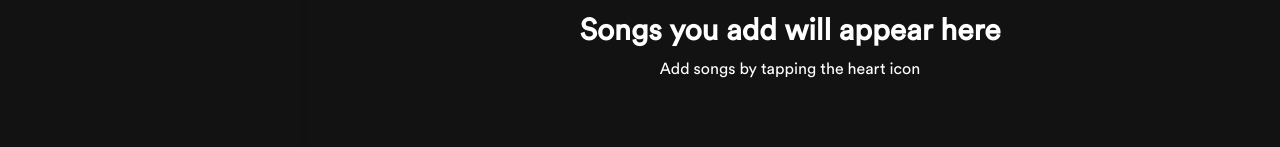
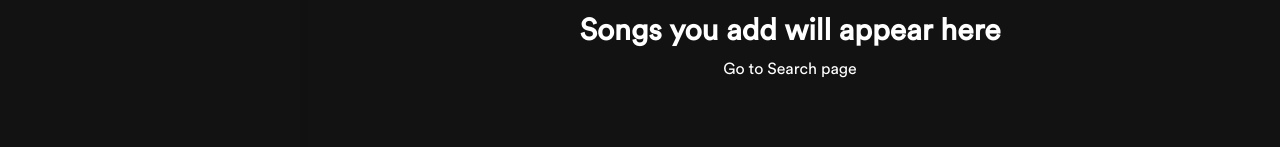
Before and after one commit to Darlington-John/Darlington-Spotify, a React (Create React App) app: page /CreatedPlaylist/1 in a window 1280 px wide. Shown: the part 411-558 px from the top of the page. Built offline with nearby package versions, Linux system fonts and the light colour scheme.

Commit message:
Final Commit

```diff
--- a/src/Pages/CreatedPlaylist/CreatedPlaylistPageBody.jsx
+++ b/src/Pages/CreatedPlaylist/CreatedPlaylistPageBody.jsx
@@ -1,5 +1,5 @@
 import React, { useState, useEffect, useRef } from 'react';
-
+import { Link } from 'react-router-dom';
 import { useParams, useLocation } from 'react-router-dom';
 import SideBar from '../../Components/Sidebar';
 import NavBar, { MobileNavbar } from '../../Components/Navbar';
@@ -226,9 +226,10 @@ const CreatedPlaylistPageBody = () => {
                       <h1 className="font-bold text-3xl">
                         Songs you add will appear here
                       </h1>
-                      <h1 className="text-base">
-                        Add songs by tapping the heart icon
-                      </h1>
+
+                      <Link to="/SearchPage">
+                        <h1 className="text-base">Go to Search page</h1>
+                      </Link>
                     </div>
                   )}
                 </div>
@@ -268,9 +269,9 @@ const CreatedPlaylistPageBody = () => {
                       <h1 className="font-bold text-3xl">
                         Songs you add will appear here
                       </h1>
-                      <h1 className="text-base">
-                        Add songs by tapping the heart icon
-                      </h1>
+                      <Link to="/SearchPage">
+                        <h1 className="text-base">Go to Search page</h1>
+                      </Link>
                     </div>
                   )}
                 </div>
@@ -312,9 +313,9 @@ const CreatedPlaylistPageBody = () => {
                       <h1 className="font-bold text-3xl">
                         Songs you add will appear here
                       </h1>
-                      <h1 className="text-base">
-                        Add songs by tapping the heart icon
-                      </h1>
+                      <Link to="/SearchPage">
+                        <h1 className="text-base">Go to Search page</h1>
+                      </Link>
                     </div>
                   )}
                 </div>
@@ -354,9 +355,9 @@ const CreatedPlaylistPageBody = () => {
                       <h1 className="font-bold text-3xl">
                         Songs you add will appear here
                       </h1>
-                      <h1 className="text-base">
-                        Add songs by tapping the heart icon
-                      </h1>
+                      <Link to="/SearchPage">
+                        <h1 className="text-base">Go to Search page</h1>
+                      </Link>
                     </div>
                   )}
                 </div>
@@ -396,9 +397,9 @@ const CreatedPlaylistPageBody = () => {
                       <h1 className="font-bold text-3xl">
                         Songs you add will appear here
                       </h1>
-                      <h1 className="text-base">
-                        Add songs by tapping the heart icon
-                      </h1>
+                      <Link to="/SearchPage">
+                        <h1 className="text-base">Go to Search page</h1>
+                      </Link>
                     </div>
                   )}
                 </div>
--- a/src/Styles/Styles.css
+++ b/src/Styles/Styles.css
@@ -386,14 +386,25 @@ input[type="range"]::-webkit-slider-thumb {
   --clip-top: calc((var(--thumb-height) - var(--track-height)) * 0.5 - 0.5px);
   --clip-bottom: calc(var(--thumb-height) - var(--clip-top));
   --clip-further: calc(100% + 1px);
-    --box-fill: calc(-100vmax - var(--thumb-width, var(--thumb-height))) 0 0 100vmax currentColor;
+  --box-fill: calc(-100vmax - var(--thumb-width, var(--thumb-height))) 0 0
+    100vmax currentColor;
   width: var(--thumb-width, var(--thumb-height));
-    background: linear-gradient(currentColor 0 0) scroll no-repeat left center / 50% calc(var(--track-height) + 1px);
+  background: linear-gradient(currentColor 0 0) scroll no-repeat left center /
+    50% calc(var(--track-height) + 1px);
   background-color: currentColor;
   box-shadow: var(--box-fill);
   border-radius: var(--thumb-width, var(--thumb-height));
   filter: brightness(100%);
-    clip-path: polygon( 100% -1px, var(--clip-edges) -1px, 0 var(--clip-top), -100vmax var(--clip-top), -100vmax var(--clip-bottom), 0 var(--clip-bottom), var(--clip-edges) 100%, var(--clip-further) var(--clip-further));
+  clip-path: polygon(
+    100% -1px,
+    var(--clip-edges) -1px,
+    0 var(--clip-top),
+    -100vmax var(--clip-top),
+    -100vmax var(--clip-bottom),
+    0 var(--clip-bottom),
+    var(--clip-edges) 100%,
+    var(--clip-further) var(--clip-further)
+  );
 }
 
 input[type="range"]:hover::-webkit-slider-thumb {
@@ -407,7 +418,8 @@ input[type="range"]:active::-webkit-slider-thumb {
 }
 
 input[type="range"]::-webkit-slider-runnable-track {
-    background: linear-gradient(var(--track-color) 0 0) scroll no-repeat center / 100% calc(var(--track-height) + 1px);
+  background: linear-gradient(var(--track-color) 0 0) scroll no-repeat center /
+    100% calc(var(--track-height) + 1px);
 }
 
 input[type="range"]:disabled::-webkit-slider-thumb {
@@ -513,7 +525,8 @@ input[type="range"]:disabled::-moz-range-thumb {
   0% {
     scale: 1;
   }
-    100% {}
+  100% {
+  }
 }
 
 button:hover {
@@ -583,7 +596,9 @@ button:not(:hover) {
 }
 
 .add-dropdown {
-    box-shadow: rgba(0, 0, 0, 0.3) 0px 16px 24px 0px, rgba(0, 0, 0, 0.2) 0px 6px 8px 0px;
+  box-shadow:
+    rgba(0, 0, 0, 0.3) 0px 16px 24px 0px,
+    rgba(0, 0, 0, 0.2) 0px 6px 8px 0px;
 }
 
 .Billie-Slideshow {
@@ -620,7 +635,11 @@ button:not(:hover) {
   left: 0;
   width: 100%;
   height: 500px;
-    background: linear-gradient( to bottom, rgba(0, 0, 0, 0.496) 0%, rgba(255, 255, 255, 0) 10%);
+  background: linear-gradient(
+    to bottom,
+    rgba(0, 0, 0, 0.496) 0%,
+    rgba(255, 255, 255, 0) 10%
+  );
   padding: 20px;
 }
 
@@ -746,7 +765,12 @@ button:not(:hover) {
 }
 
 .transBlackLight {
-    background: linear-gradient( to bottom, transparent 0%, #121212 10%, #121212 100%);
+  background: linear-gradient(
+    to bottom,
+    transparent 0%,
+    #121212 10%,
+    #121212 100%
+  );
   padding-bottom: 30px;
 }
 
@@ -885,6 +909,7 @@ button:not(:hover) {
 .search-input::placeholder {
   font-size: 14px;
   outline: none;
+  color: #d3d3d3;
 }
 
 .search-input {
```
Lines whose indentation alone changed are shown as unchanged.
